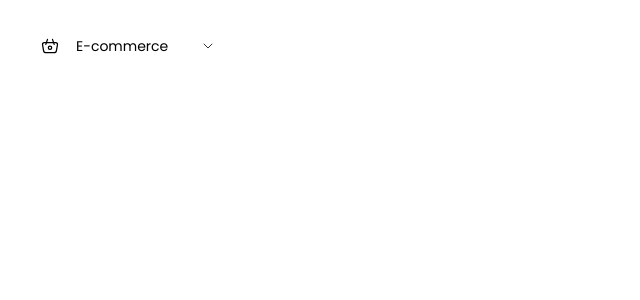
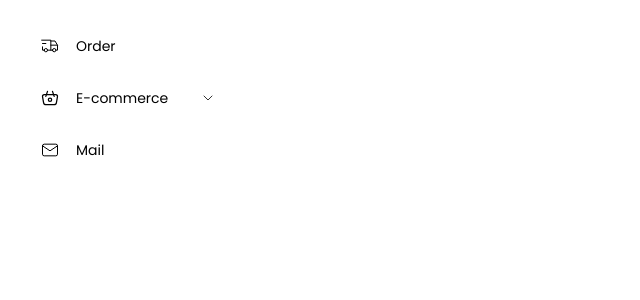
Before and after one commit to AliKarabulut/next-shop, a Next.js app: page /admin/dashboard in a window 1280 px wide. Shown: the top 300 px of the page, without its empty margins (0-640 px from the left). Built offline with nearby package versions, Linux system fonts and the light colour scheme.

Commit message:
Add new icons and update left menu component

```diff
--- a/src/components/admin/left-menu/icon-button/index.tsx
+++ b/src/components/admin/left-menu/icon-button/index.tsx
@@ -13,13 +13,16 @@ type IconButtonProps = {
 
 const IconButton: React.FC<IconButtonProps> = ({ children, text, subMenuItems }) => {
   const [isActive, setIsActive] = useState<boolean>(false);
+
   const contentRef = useRef<HTMLDivElement | null>(null);
 
   return (
     <>
+      {subMenuItems ? (
+        <>
           <div
             className={`flex gap-4 px-6 py-3 mb-2 group select-none text-sm transition-all rounded-lg hover:bg-admin-secondary-light cursor-pointer items-center ${
-          isActive && "text-admin-main"
+              isActive && "text-admin-secondary-main bg-admin-secondary-light"
             }`}
             onClick={() => setIsActive(!isActive)}
           >
@@ -28,7 +31,6 @@ const IconButton: React.FC<IconButtonProps> = ({ children, text, subMenuItems })
             {isActive ? <ChevronUpIcon className="ml-auto" /> : <ChevronDownIcon className="ml-auto" />}
           </div>
 
-      {subMenuItems && (
           <div className="flex h-fit gap-3 select-none text-sm">
             <div className="w-px h-auto ml-8 bg-admin-primary-light" />
             <div
@@ -37,12 +39,24 @@ const IconButton: React.FC<IconButtonProps> = ({ children, text, subMenuItems })
               className="duration-300 overflow-hidden flex flex-col "
             >
               {subMenuItems.map((subMenuItem, subIndex) => (
-              <Link href="/admin/dashboard"  key={subIndex} className="flex gap-2 items-center cursor-pointer py-3 rounded-lg group">
+                <Link href="/admin/dashboard" key={subIndex} className="flex gap-2 items-center cursor-pointer py-3 rounded-lg group">
                   <BsDot /> <span className="group-hover:text-admin-secondary-main">{subMenuItem}</span>
                 </Link>
               ))}
             </div>
           </div>
+        </>
+      ) : (
+        <Link
+          href="/admin/dashboard"
+          className={`flex gap-4 px-6 py-3 mb-2 group select-none text-sm transition-all rounded-lg hover:bg-admin-secondary-light cursor-pointer items-center ${
+            isActive && "text-admin-secondary-main bg-admin-secondary-light"
+          }`}
+          onClick={() => setIsActive(!isActive)}
+        >
+          {children}
+          <span className={` group-hover:text-admin-secondary-main ${isActive ? "font-medium" : "font-normal"}`}>{text}</span>
+        </Link>
       )}
     </>
   );
--- a/src/components/admin/left-menu/index.tsx
+++ b/src/components/admin/left-menu/index.tsx
@@ -1,7 +1,8 @@
-import React, { useState } from "react";
+import TruckDeliveryIcon from "@/icons/admin/truck";
 import IconButton from "./icon-button";
-import { TbBasket } from "react-icons/tb";
+
 import BasketIcon from "@/icons/admin/basket";
+import MailIcon from "@/icons/admin/mail";
 interface MenuItem {
   title?: string;
   subMenuItems?: MenuItem[];
@@ -16,8 +17,14 @@ const list: string[] = ["Products", "Product Details", "Add Product", "Edit Prod
 const LeftMenu: React.FC<LeftMenuProps> = () => {
   return (
     <div className="w-64 px-4 py-6">
+      <IconButton text="Order">
+        <TruckDeliveryIcon />
+      </IconButton>
       <IconButton text="E-commerce" subMenuItems={list}>
         <BasketIcon />
+      </IconButton>
+      <IconButton text="Mail">
+        <MailIcon />
       </IconButton>
     </div>
   );
--- /dev/null
+++ b/src/icons/admin/mail.tsx
@@ -0,0 +1,24 @@
+type MailIconProps = {
+  className?: string;
+};
+
+const MailIcon: React.FC<MailIconProps> = ({ className }) => (
+  <svg
+    {...{ className }}
+    xmlns="http://www.w3.org/2000/svg"
+    width="20"
+    height="20"
+    viewBox="0 0 24 24"
+    strokeWidth="1.2"
+    stroke="currentColor"
+    fill="none"
+    strokeLinecap="round"
+    strokeLinejoin="round"
+  >
+    <path stroke="none" d="M0 0h24v24H0z" fill="none"></path>
+    <path d="M3 7a2 2 0 0 1 2 -2h14a2 2 0 0 1 2 2v10a2 2 0 0 1 -2 2h-14a2 2 0 0 1 -2 -2v-10z"></path>
+    <path d="M3 7l9 6l9 -6"></path>
+  </svg>
+);
+
+export default MailIcon;
--- /dev/null
+++ b/src/icons/admin/truck.tsx
@@ -0,0 +1,26 @@
+type TruckDeliveryIconProps = {
+  className?: string;
+};
+
+const TruckDeliveryIcon: React.FC<TruckDeliveryIconProps> = ({ className }) => (
+  <svg
+    {...{ className }}
+    xmlns="http://www.w3.org/2000/svg"
+    width="20"
+    height="20"
+    viewBox="0 0 24 24"
+    strokeWidth="1.2"
+    stroke="currentColor"
+    fill="none"
+    strokeLinecap="round"
+    strokeLinejoin="round"
+  >
+    <path stroke="none" d="M0 0h24v24H0z" fill="none"></path>
+    <path d="M7 17m-2 0a2 2 0 1 0 4 0a2 2 0 1 0 -4 0"></path>
+    <path d="M17 17m-2 0a2 2 0 1 0 4 0a2 2 0 1 0 -4 0"></path>
+    <path d="M5 17h-2v-4m-1 -8h11v12m-4 0h6m4 0h2v-6h-8m0 -5h5l3 5"></path>
+    <path d="M3 9l4 0"></path>
+  </svg>
+);
+
+export default TruckDeliveryIcon;
```
Lines whose indentation alone changed are shown as unchanged.
